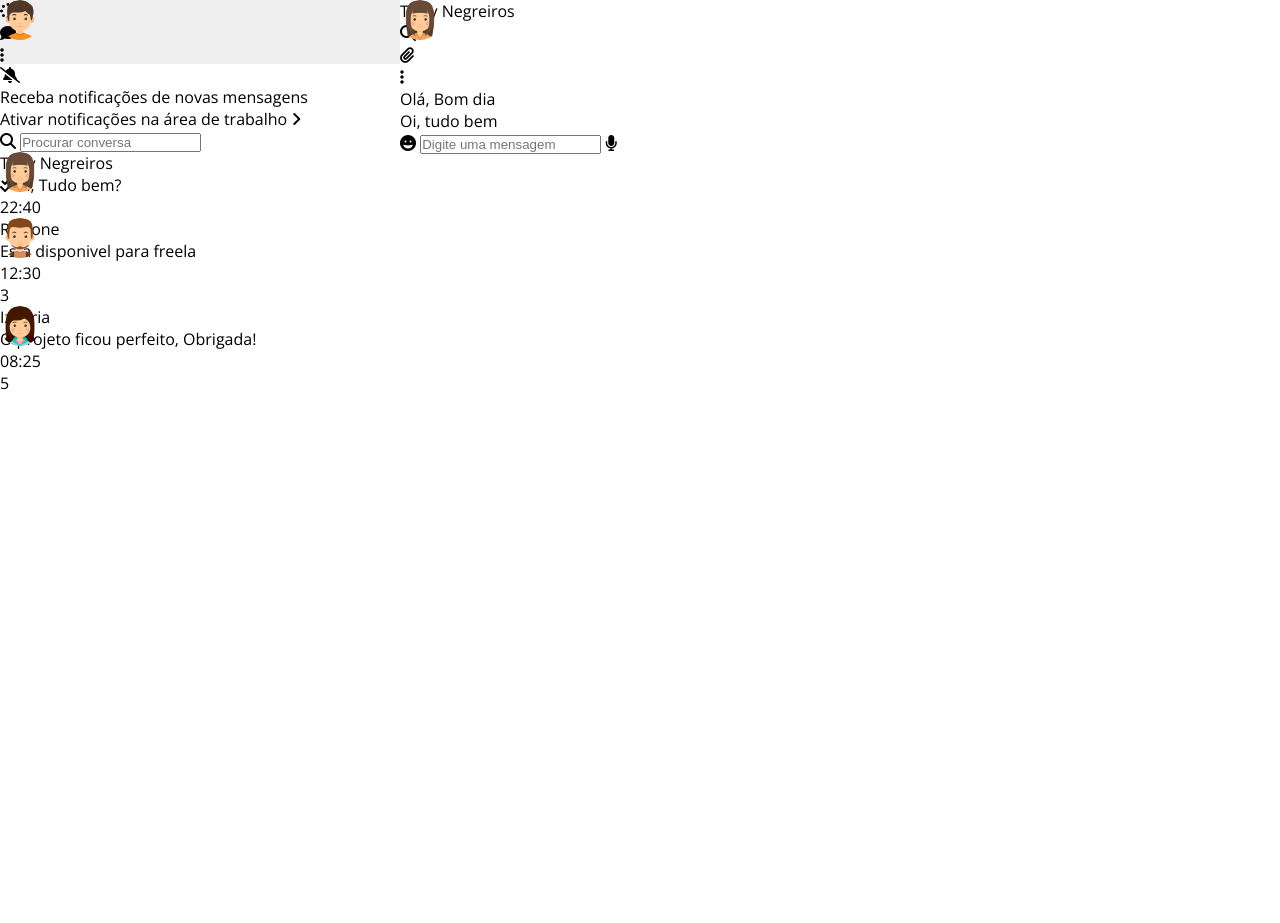
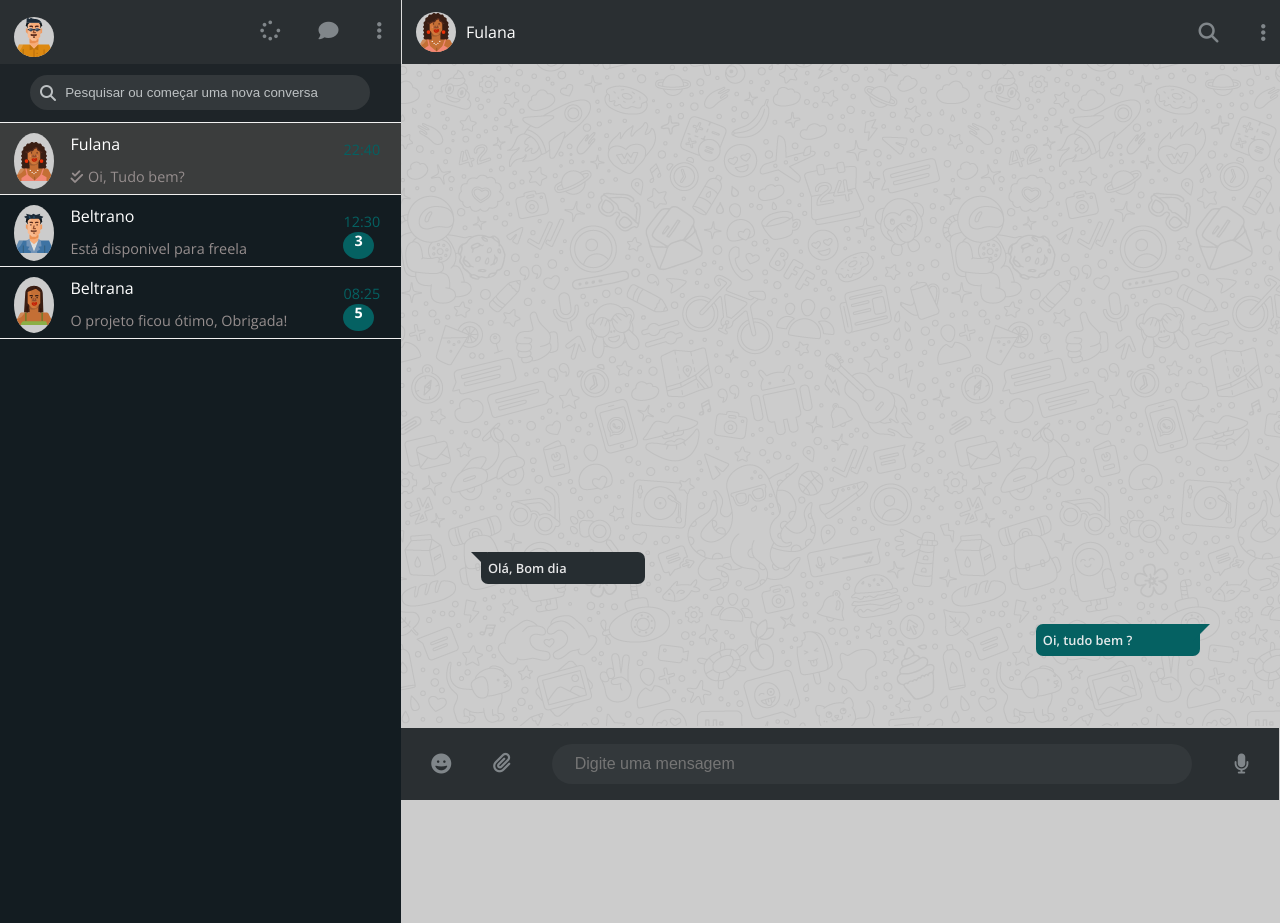
Before and after one commit to Arcanjo32cassiel/basic-clone-of-whatsapp, a plain HTML site: page index.html in a window 1280 px wide. Before the commit the page ends 800 px from the top, so only its background shows below. Drawn offline with nearby package versions, Linux system fonts and the light colour scheme.

Commit message:
page styling

```diff
--- a/index.html
+++ b/index.html
@@ -18,9 +18,9 @@
         <aside class="sidebar">
             <!-- HEADER -->
             <header class="toolbar-container">
-                <div class="avatar-user">
-                    <img class="user-photo" src="./img/avatar1.png" alt="">
-                </div>
+                <!-- <div class="avatar-user"> -->
+                <img class="user-photo" src="./img/people1.svg" alt="">
+                <!-- </div> -->
                 <nav class="auxixons-toolbarr-container">
                     <ul>
                         <li class="icon-status"><i class="fas fa-spinner"></i></li>
@@ -30,51 +30,46 @@
                 </nav>
 
             </header>
-            <!--  -->
-            <div class="notification-container">
-                <i class="fas fa-bell-slash"></i>
-                <p class="receive-notification">Receba notificações de novas mensagens </p>
-                <p class="activate-notification">Ativar notificações na área de trabalho <i class="fas fa-angle-right"></i> </p>
-            </div>
+
+
             <!-- SEARCH CONCACT -->
             <div class="search-container">
-                <i class="fas fa-search"></i>
-                <input type="text" id="search-concact" name="search" placeholder="Procurar conversa">
+                <i class="fas fa-search" id="concact-search"></i>
+                <input type="text" id="search-concact" name="search" placeholder="Pesquisar ou começar uma nova conversa">
             </div>
             <!-- CONCACTS -->
             <div class="concacts-container">
-                <div class="concacts">
                 <div class="concact-box active-chat">
-                        <img class="user-photo" src="/img/avatar2.png" alt="">
+                    <img class="user-photo" src="/img/people2.svg" alt="">
                     <div class="user-info">
-                            <p class="-user-name">Thay Negreiros</p>
+                        <p class="-user-name">Fulana</p>
                         <p class="user-messagepreview"> <i class="fas fa-check-double"> </i>Oi, Tudo bem?</p>
                         <div class="message-info">
-                                <p class="mensage-time">22:40</p>
+                            <span class="message-time">22:40</span>
+                        </div>
+                    </div>
 
                 </div>
+                <div class="concact-box ">
+                    <img class="user-photo" src="/img/people3.svg" alt="">
+                    <div class="user-info">
+                        <p class="-user-name">Beltrano</p>
+                        <p class="user-messagepreview">Está disponivel para freela</p>
+                        <div class="message-info">
+                            <span class="message-time">12:30</span>
+                            <span class="message-peding">3</span>
                         </div>
                     </div>
-                    <div class="concact-box ">
-                        <img class="user-photo" src="/img/avatar3.png" alt="">
-                        <div class="user-info">
-                            <p class="-user-name">Rosione</p>
-                            <p class="user-messagepreview">Está disponivel para freela</p>
-                            <div class="message-info">
-                                <p class="mensage-time">12:30</p>
-                                <p class="mensage-pending">3</p>
-                            </div>
-                        </div>
+
                 </div>
                 <div class="concact-box">
-                        <img class="user-photo" src="/img/avatar4.png" alt="">
+                    <img class="user-photo" src="/img/people4.svg" alt="">
                     <div class="user-info">
-                            <p class="-user-name">Izáuria</p>
-                            <p class="user-messagepreview">O projeto ficou perfeito, Obrigada!</p>
+                        <p class="-user-name">Beltrana</p>
+                        <p class="user-messagepreview">O projeto ficou ótimo, Obrigada!</p>
                         <div class="message-info">
-                                <p class="mensage-time">08:25</p>
-                                <p class="mensage-pending">5</p>
-                            </div>
+                            <span class="message-time">08:25</span>
+                            <span class="message-peding">5</span>
                         </div>
                     </div>
                 </div>
@@ -83,14 +78,15 @@
 
         <main class="chat-container">
             <!-- HEADER -->
-            <header>
-                <div><img class="user-photo" src="./img/avatar2.png" alt="">
-                    <p class="user-name">THay Negreiros</p>
+            <header class="header-chat">
+                <div class="concactinfo-container">
+                    <img class="user-photo" src="./img/people2.svg" alt="">
+                    <p class="user-name">Fulana</p>
                 </div>
                 <nav class="">
-                    <ul chattools-container>
+                    <ul class="chattools-container">
                         <li class=""><i class="fas fa-search"></i></li>
-                        <li class=""><i class="fas fa-paperclip"></i></li>
+
                         <li class=""><i class="fas fa-ellipsis-v"></i></li>
                     </ul>
                 </nav>
@@ -98,15 +94,18 @@
             <!-- MESSAGE -->
             <div class="messages-container">
                 <div class="bg-image"></div>
+                <div class="bg-color"></div>
                 <div class="chat-messages">
+
                     <p class="guest-message">Olá, Bom dia</p>
-                    <p class="user-message">Oi, tudo bem</p>
+                    <p class="user-message">Oi, tudo bem ?</p>
                 </div>
             </div>
             <!-- FOOTER -->
-            <footer>
+            <footer class="footermenssage">
                 <div class="sendmessage">
                     <i class="fa fa-grin"></i>
+                    <li class=""><i class="fas fa-paperclip"></i></li>
                     <input type="text" name="userinput" id="sendmensage" placeholder="Digite uma mensagem">
                     <i class="fas fa-microphone"></i>
                 </div>
--- a/style.css
+++ b/style.css
@@ -8,6 +8,7 @@
 html,
 body {
     font-family: 'Open sans', sans-serif;
+    overflow-y: hidden;
 }
 
 li {
@@ -15,7 +16,7 @@ li {
 }
 
 .container {
-    height: 100vh;
+    height: 100%;
     display: flex;
     /* position: relative; */
 }
@@ -24,7 +25,7 @@ li {
 /* Seide bar */
 
 .sidebar {
-    width: 25rem;
+    width: 26rem;
     height: 100%;
     display: inline-block;
     /* background-color: red; */
@@ -38,11 +39,338 @@ li {
     width: 100%;
     height: 4rem;
     background-color: #EEE;
+    display: flex;
+    justify-content: space-between;
+    align-items: center;
+    background-color: #2a2f32;
 }
 
 .user-photo {
     width: 2.5rem;
     border-radius: 50%;
+    margin-left: .9rem;
+    margin-top: .6rem;
+    background-color: #CCC;
+}
+
+.auxixons-toolbarr-container ul {
+    display: flex;
+    justify-content: space-around;
+    align-items: center;
+    width: 10rem;
+}
+
+.auxixons-toolbarr-container ul li i {
+    color: #80868A;
+    font-size: 1.25rem;
+    cursor: pointer;
+}
+
+
+/* notification container */
+
+.notification-container .receive-notification {
+    font-size: .9em;
+    margin-bottom: .4rem;
+}
+
+.activate-notification {
+    font-size: .8em;
+}
+
+
+/* search concact */
+
+.search-container {
+    height: 3.7rem;
+    width: 50;
+    padding: .7rem 1.89rem;
+    position: relative;
+    background-color: #F8F8F8;
+    color: #BDC1C3;
+    background-color: #1e2428;
+    border-bottom: .1rem solid #F2F2F2;
+}
+
+#concact-search {
     position: absolute;
-    left: ;
+    left: 2.5rem;
+    top: 1.3rem;
+    font-size: 1em;
 }
+
+#search-concact {
+    border: none;
+    height: 35px;
+    width: 340px;
+    padding-left: 35px;
+    border-radius: 17.5px;
+    background-color: #FFF;
+    background-color: #33383b;
+}
+
+#search-concact::placeholder {
+    color: #BDC1C3;
+}
+
+
+/* concact container */
+
+.concacts-container {
+    height: 100vh;
+    background-color: #FFF;
+    overflow-y: auto;
+    /* position: absolute; */
+    width: 100%;
+    background-color: #131c21;
+}
+
+.concact-box {
+    cursor: pointer;
+    height: 4.5rem;
+    background-color: #131c21;
+    position: relative;
+    display: flex;
+    transition: .3s all;
+    border-bottom: .01rem solid #f1f0f0;
+}
+
+.concact-box:hover {
+    background-color: #2d3134;
+}
+
+.active-chat {
+    background-color: #3b3d3d;
+}
+
+.active-chat.concact-box:hover {
+    background-color: #3b3d3d;
+}
+
+.concact-box .user-photo {
+    height: 3.5rem;
+    border-radius: 60%;
+}
+
+.user-info {
+    margin-left: 1rem;
+    padding-top: .635rem;
+    display: inline-block;
+}
+
+.-user-name {
+    font-size: 1rem;
+    color: #FFF;
+    margin-bottom: .75rem;
+}
+
+.user-messagepreview {
+    font-size: .9rem;
+    color: #968e8e;
+}
+
+.fa-check-double {
+    margin-right: .32rem
+}
+
+.message-info {
+    position: absolute;
+    top: .9rem;
+    right: 1.3rem;
+    display: inline-block;
+}
+
+.message-info .message-time {
+    font-size: .9rem;
+    margin-bottom: .32rem;
+    color: #056162;
+}
+
+.message-peding {
+    background-color: #056162;
+    color: #FFF;
+    width: 1.9rem;
+    height: 1.7rem;
+    line-height: 1.1rem;
+    font-size: .9rem;
+    font-weight: bold;
+    border-radius: 68%;
+    text-align: center;
+    /* float: right; */
+    display: block;
+}
+
+
+/* chat-container */
+
+.chat-container {
+    width: calc(100% - 23rem);
+    /* height: 100%; */
+    background-color: #CCC;
+}
+
+
+/* header-chat */
+
+.header-chat {
+    height: 4rem;
+    background-color: #2a2f32;
+    border-left: 1px solid #DDD;
+    /* padding-left: 1rem; */
+    display: flex;
+    justify-content: space-between;
+    align-items: center;
+    position: fixed;
+    /* width: 100; */
+    width: calc(100% - 23rem);
+    z-index: 2;
+}
+
+.concactinfo-container {
+    display: flex;
+    align-items: center;
+    justify-content: center;
+}
+
+.concactinfo-container .user-photo {
+    margin-top: 0;
+}
+
+.concactinfo-container .user-name {
+    font-size: 1rem;
+    margin-left: .6rem;
+    color: #FFF;
+}
+
+.header-chat nav {
+    width: 6rem;
+    margin-right: 1.56rem;
+}
+
+nav .chattools-container {
+    display: flex;
+    justify-content: space-between;
+    padding: 0 .4rem;
+}
+
+nav .chattools-container li {
+    color: #80868A;
+    font-size: 1.25rem;
+    cursor: pointer;
+    margin-right: 1rem;
+}
+
+
+/* Messsages */
+
+.messages-container {
+    height: calc(100% - 16.3rem);
+    position: relative;
+    top: 4rem;
+}
+
+.bg-image {
+    background-image: url('./img/background_whats.png');
+    /* background-size: cover; */
+    background-repeat: repeat;
+    opacity: .06;
+    height: 100%;
+}
+
+
+/* .bg-color {
+    background: red;
+    background-repeat: repeat;
+    height: 100%;
+} */
+
+.chat-messages {
+    position: absolute;
+    bottom: 0;
+    left: 0;
+    width: 100%;
+    height: auto;
+    padding: 1.875rem 5rem;
+}
+
+.chat-messages p {
+    display: block;
+    color: rgba(241, 241, 242, 0.95);
+    font-size: .8rem;
+    font-weight: 600;
+    padding: .4375rem;
+    border-radius: .4375rem;
+    position: relative;
+    width: 10.2604375rem;
+    margin-bottom: 2.5rem;
+}
+
+.guest-message {
+    background-color: #262d31;
+}
+
+.guest-message::before {
+    content: "";
+    width: 0;
+    height: 0;
+    border-bottom: 16px solid transparent;
+    border-right: 16px solid #262d31;
+    position: absolute;
+    top: 0;
+    left: -10px;
+}
+
+.user-message {
+    background-color: #056162;
+    float: right;
+}
+
+.user-message::after {
+    content: "";
+    width: 0;
+    height: 0;
+    border-bottom: 17px solid transparent;
+    border-left: 17px solid #056162;
+    position: absolute;
+    top: 0;
+    right: -10px;
+}
+
+
+/* footer message */
+
+.footermenssage {
+    position: fixed;
+    background-color: #2a2f32;
+    bottom: 0;
+    /* width: 100%; */
+    padding: 1rem 1.9rem;
+    width: calc(100% - 25.1rem);
+}
+
+.footermenssage .sendmessage {
+    /* width: 100%; */
+    height: 100%;
+    display: flex;
+    justify-content: space-between;
+    align-items: center;
+}
+
+#sendmensage {
+    /* position: ab */
+    background-color: #33383b;
+    border: none;
+    height: 2.5rem;
+    border-radius: 1.4rem;
+    padding-left: 1.4rem;
+    font-size: 1rem;
+    width: 40rem;
+    color: white;
+}
+
+.sendmessage .fa,
+.sendmessage .fas {
+    color: #80868A;
+    font-size: 1.25rem;
+    cursor: pointer;
+}
```
Also changed, not shown: img/avatar1.png (deleted), img/avatar2.png (deleted), img/avatar3.png (deleted), img/avatar4.png (deleted), img/people1.svg (added), img/people2.svg (added), img/people3.svg (added), img/people4.svg (added). Lines whose indentation alone changed are shown as unchanged.
